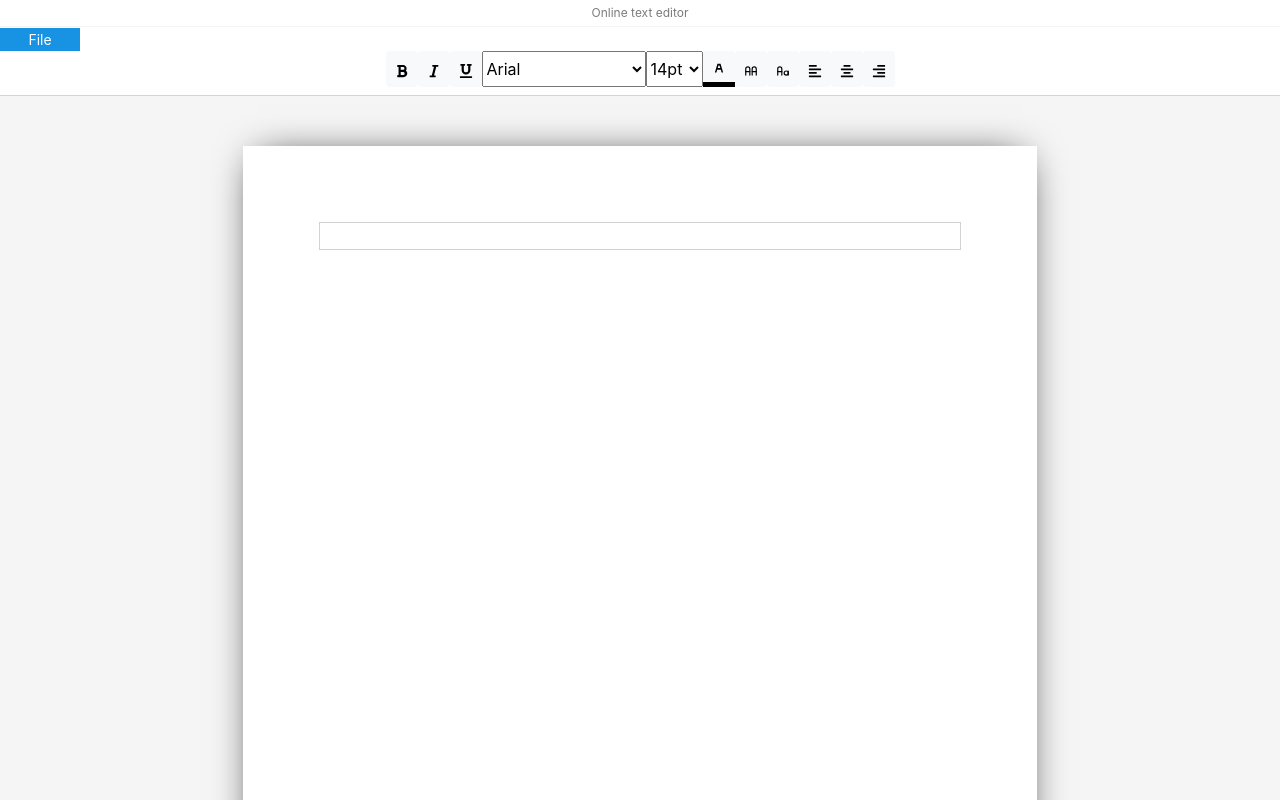
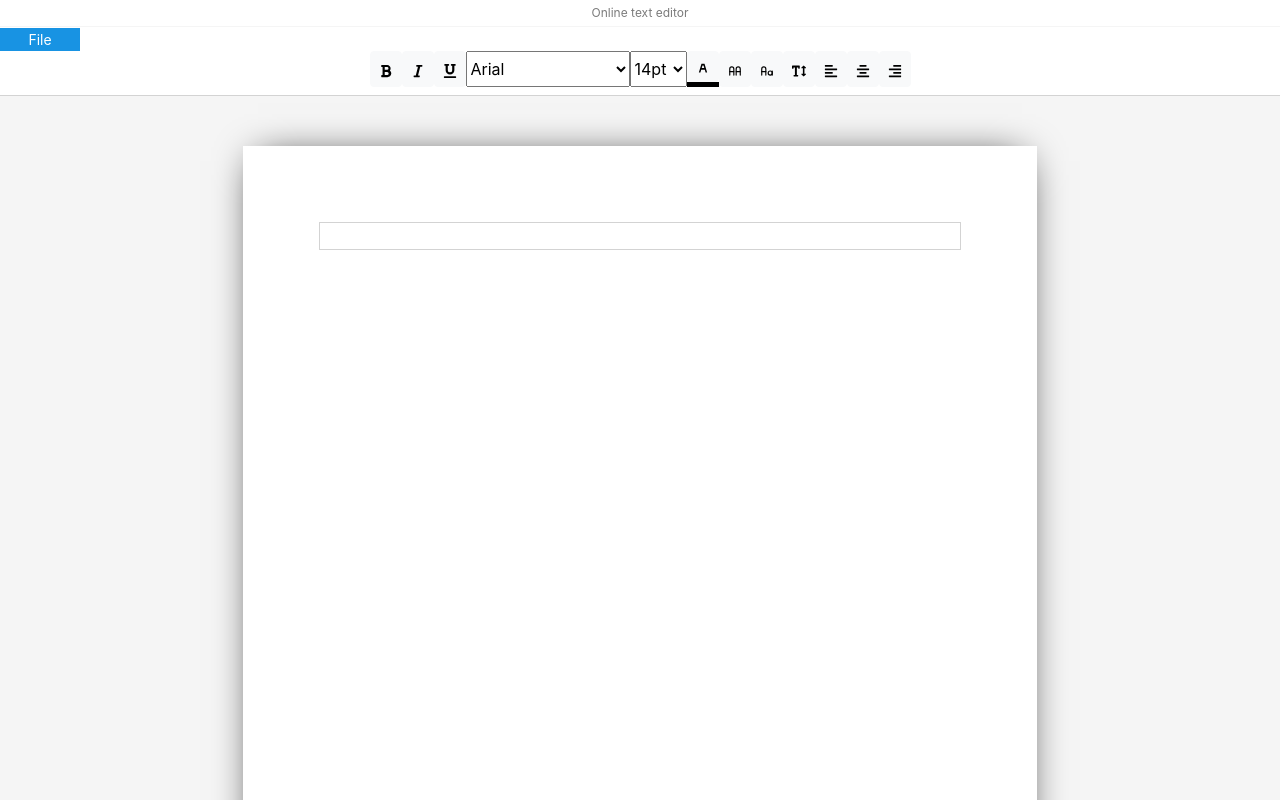
Before and after one commit to DariuszMeissner/Online-text-editor, a React (Create React App) app: page / in a window 1280 px wide. Shown: the top 800 px of the page. Built offline with nearby package versions, Linux system fonts and the light colour scheme.

Commit message:
remove format selection

```diff
--- a/src/components/ui/tools-text/font/regular-text/RegularText.tsx
+++ b/src/components/ui/tools-text/font/regular-text/RegularText.tsx
@@ -1,12 +1,10 @@
 import React, { FC } from 'react'
 import { TbLetterCase } from 'react-icons/tb'
 import Button from '../../../button/Button'
-import formatText from '../../../../../function/format-text/formatText'
 import tags from '../../../../../function/custom-format-text/CustomFormatText'
 
 const RegularText: FC = () => {
   const toRegular = () => {
-    formatText('removeFormat', false)
     tags('span', 'regular')
   }
 
--- a/src/components/ui/tools-text/font/tools-font-container/ToolsFontContainer.tsx
+++ b/src/components/ui/tools-text/font/tools-font-container/ToolsFontContainer.tsx
@@ -1,5 +1,6 @@
 import React, { FC } from 'react'
 import BoldText from '../bold-text/BoldText'
+import CapitalizeText from '../capitalize-text/CapitalizeText'
 import ColorText from '../color-text/ColorText'
 import FontName from '../font-name/FontName'
 import ItalicText from '../italic-text/ItalicText'
@@ -19,6 +20,7 @@ const ToolsFontContainer: FC = () => {
       <ColorText />
       <UppercaseText />
       <RegularText />
+      <CapitalizeText />
     </div>
   )
 }
--- a/src/components/ui/tools-text/font/uppercase-text/UppercaseText.tsx
+++ b/src/components/ui/tools-text/font/uppercase-text/UppercaseText.tsx
@@ -1,12 +1,10 @@
 import React, { FC } from 'react'
 import { TbLetterCaseUpper } from 'react-icons/tb'
 import Button from '../../../button/Button'
-import formatText from '../../../../../function/format-text/formatText'
 import tags from '../../../../../function/custom-format-text/CustomFormatText'
 
 const UppercaseText: FC = () => {
   const toUppercase = () => {
-    formatText('removeFormat', false)
     tags('span', 'uppercase')
   }
 
```
